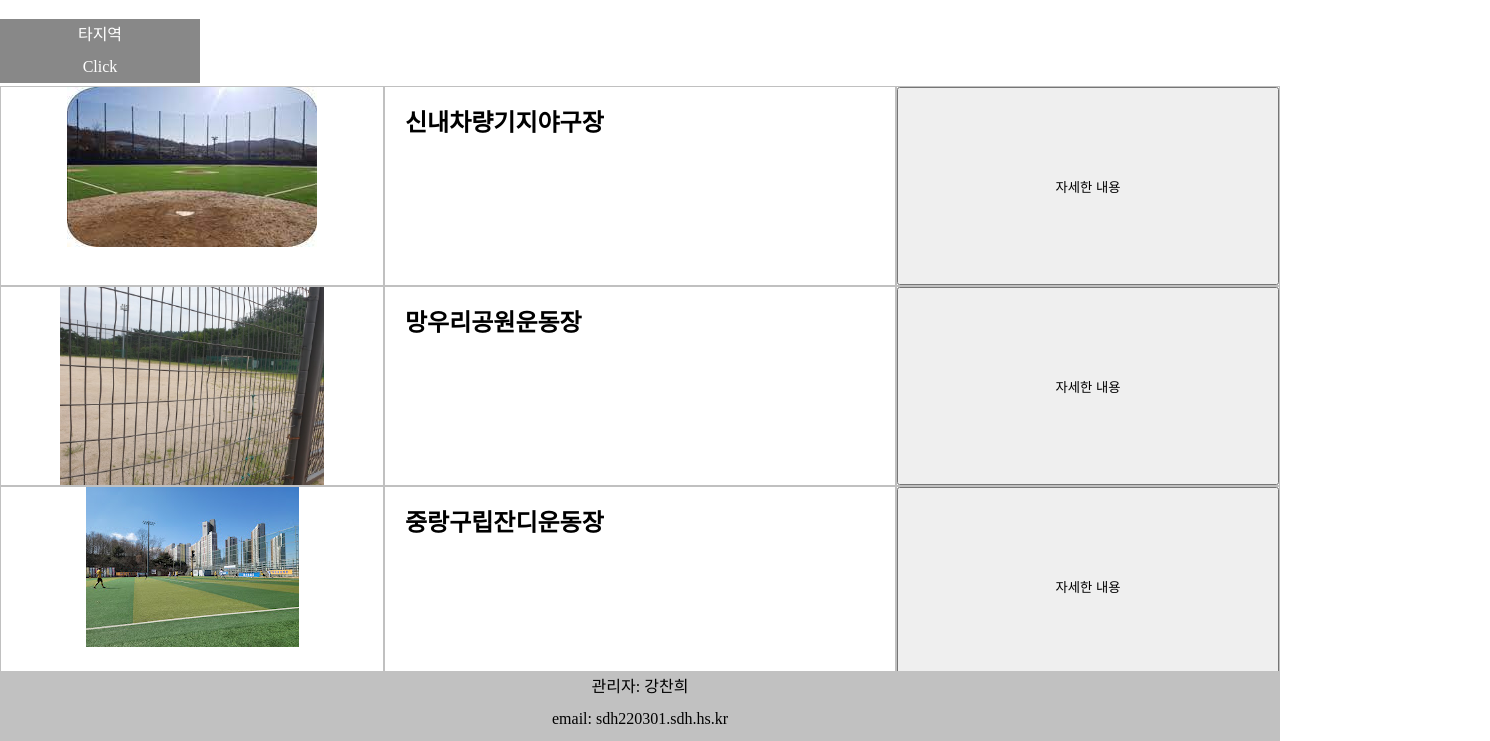
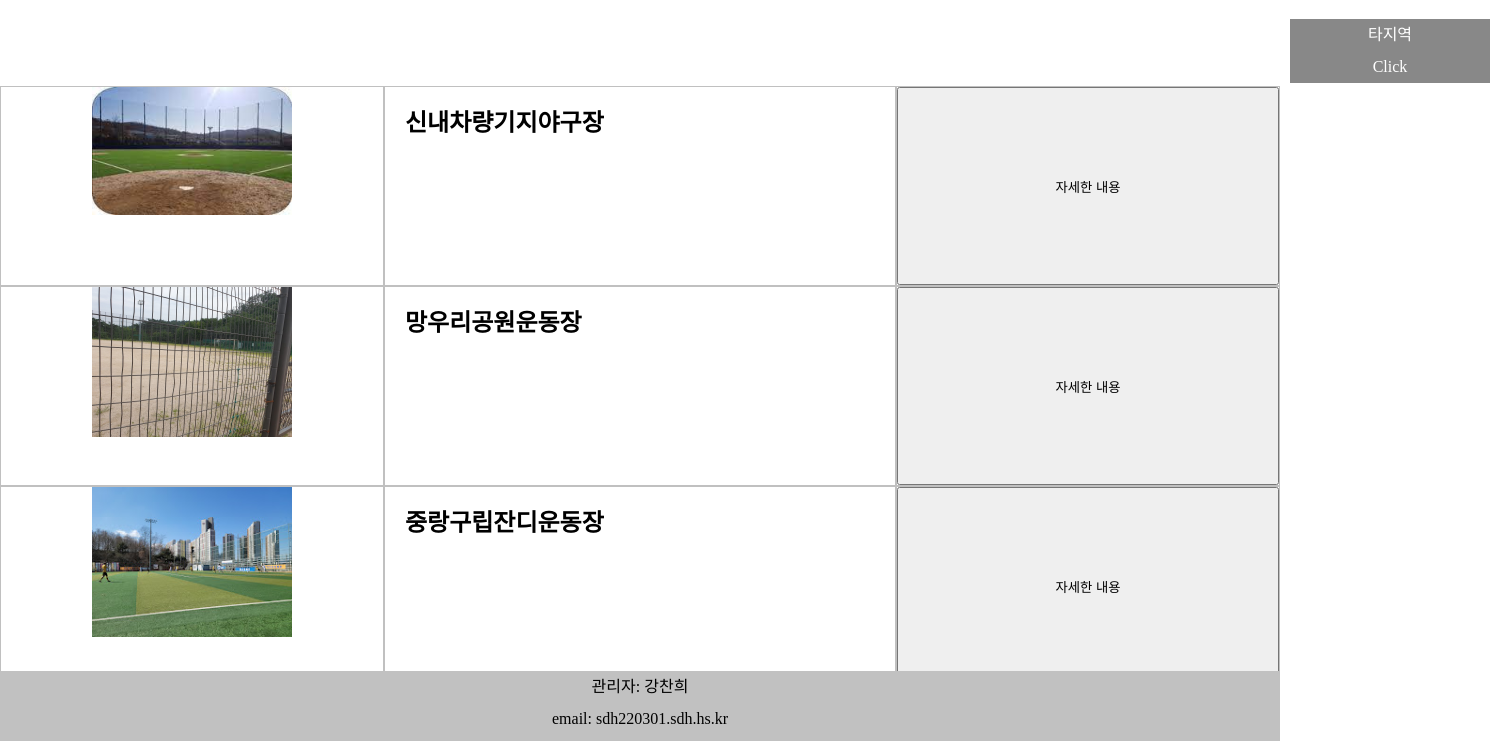
Before and after one commit to kangchanhui36/ttttttt, a plain HTML site: page jg/jg.html in a window 1280 px wide. Shown: the part 59-800 px from the top of the page, 1490 px wide, since content can reach past the window. Drawn offline with Linux system fonts and the light colour scheme.

Commit message:
Add files via upload

```diff
--- a/jg/jg.css
+++ b/jg/jg.css
@@ -44,9 +44,11 @@ ul, li{
     height: 200px;
 
 }
-.list ul li img {
-  max-width: 100%;
-  max-height: 100%;
+
+
+img {
+  max-width: 200px;
+  max-height: 200px;
 }
 .list ul li button {
   display: flex;
@@ -63,6 +65,7 @@ ul > li:first-child +li+li        {width:30%;} /*작성일 열 크기*/
 
 .move{
   background-color: #888;
+  margin-left: 1290px;
   width: 200px;
   color: white;
 }
@@ -80,9 +83,6 @@ ul > li:first-child +li+li        {width:30%;} /*작성일 열 크기*/
     position: absolute;
   }
 
-  img {
-    background-size: 100px;
-  }
 
 
 
--- a/jg/jg.html
+++ b/jg/jg.html
@@ -20,17 +20,17 @@
                 <!-- 게시물이 출력될 영역 -->
                 <div class="list">
                     <ul>
-                        <li><img src="/image/JG1.jpg" alt="사진1"></li>
+                        <li class="img"><img src="/image/JG1.jpg" alt="사진1"></li>
                         <li class="left">신내차량기지야구장</li>
                         <li><button onclick="openModal('modal1')">자세한 내용</button></li>
                     </ul>
                     <ul>
-                        <li><img src="/image/JG2.jpg" alt="사진2"></li>
+                        <li class="img"><img src="/image/JG2.jpg" alt="사진2"></li>
                         <li class="left">망우리공원운동장</li>
                         <li><button onclick="openModal('modal2')">자세한 내용</button></li>
                     </ul>
                     <ul>
-                        <li><img src="/image/JG3.jpg" alt="사진3"></li>
+                        <li class="img"><img src="/image/JG3.jpg" alt="사진3"></li>
                         <li class="left">중랑구립잔디운동장</li>
                         <li><button onclick="openModal('modal3')">자세한 내용</button></li>
                     </ul>
@@ -41,6 +41,7 @@
             <div class="modal-content">
               <span class="close" onclick="closeModal('modal1')">&times;</span>
               <h3>신내차량기지야구장</h3>
+              <img src="/image/JG1.jpg" alt="사진1">
               <p>선생님</p>
             </div>
           </div>
@@ -49,6 +50,7 @@
             <div class="modal-content">
               <span class="close" onclick="closeModal('modal2')">&times;</span>
               <h3>망우리공원운동장</h3>
+              <img src="/image/JG2.jpg" alt="사진2">
               <p>죄송해요</p>
             </div>
           </div>
@@ -57,6 +59,7 @@
             <div class="modal-content">
               <span class="close" onclick="closeModal('modal3')">&times;</span>
               <h3>중랑구구립잔디운동장</h3>
+              <img src="/image/JG3.jpg" alt="사진3">
               <p>설명을 못 썼어요ㅠㅠㅠ 손이 느려성</p>
             </div>
           </div>
--- a/jt/jt.css
+++ b/jt/jt.css
@@ -1,3 +1,5 @@
+
+
 *{
   margin: 0;
   padding: 0;
@@ -44,9 +46,11 @@ ul, li{
   height: 200px;
 
 }
-.list ul li img {
-max-width: 100%;
-max-height: 100%;
+
+
+img {
+max-width: 200px;
+max-height: 200px;
 }
 .list ul li button {
 display: flex;
@@ -63,6 +67,7 @@ ul > li:first-child +li+li        {width:30%;} /*작성일 열 크기*/
 
 .move{
 background-color: #888;
+margin-left: 1290px;
 width: 200px;
 color: white;
 }
@@ -80,9 +85,7 @@ footer{
   position: absolute;
 }
 
-img {
-  background-size: 100px;
-}
+
 
 
 
--- a/og/og.css
+++ b/og/og.css
@@ -44,9 +44,11 @@ ul, li{
   height: 200px;
 
 }
-.list ul li img {
-max-width: 100%;
-max-height: 100%;
+
+
+img {
+max-width: 200px;
+max-height: 200px;
 }
 .list ul li button {
 display: flex;
@@ -63,6 +65,7 @@ ul > li:first-child +li+li        {width:30%;} /*작성일 열 크기*/
 
 .move{
 background-color: #888;
+margin-left: 1290px;
 width: 200px;
 color: white;
 }
@@ -80,9 +83,7 @@ footer{
   position: absolute;
 }
 
-img {
-  background-size: 100px;
-}
+
 
 
 
--- a/ot/ot.css
+++ b/ot/ot.css
@@ -44,9 +44,11 @@ ul, li{
   height: 200px;
 
 }
-.list ul li img {
-max-width: 100%;
-max-height: 100%;
+
+
+img {
+max-width: 200px;
+max-height: 200px;
 }
 .list ul li button {
 display: flex;
@@ -63,6 +65,7 @@ ul > li:first-child +li+li        {width:30%;} /*작성일 열 크기*/
 
 .move{
 background-color: #888;
+margin-left: 1290px;
 width: 200px;
 color: white;
 }
@@ -80,9 +83,6 @@ footer{
   position: absolute;
 }
 
-img {
-  background-size: 100px;
-}
 
 
 
```
Also changed, not shown: jt/jt.html (+5 -2 lines), og/og.html (+5 -2 lines), ot/ot.html (+5 -2 lines).
